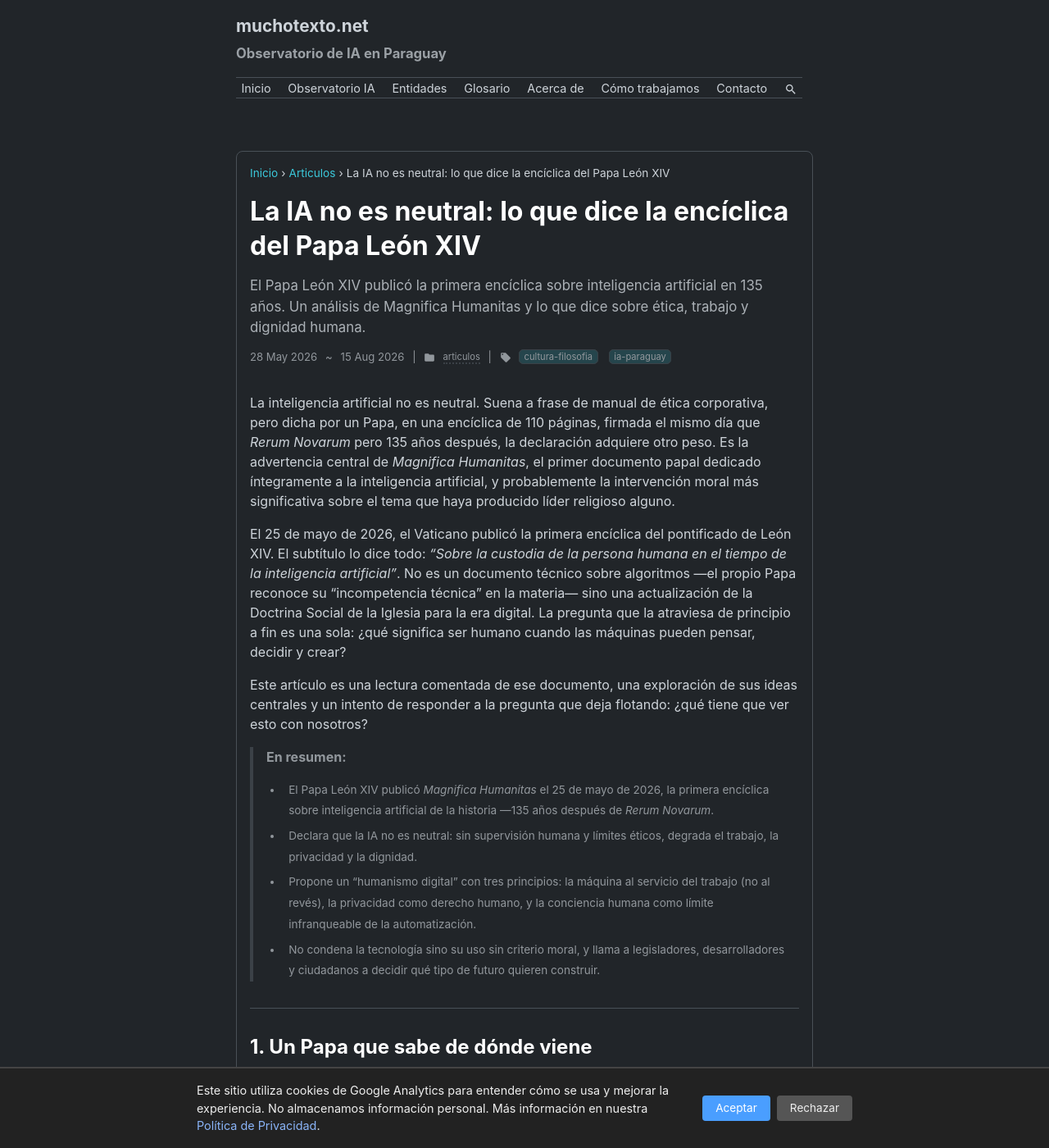
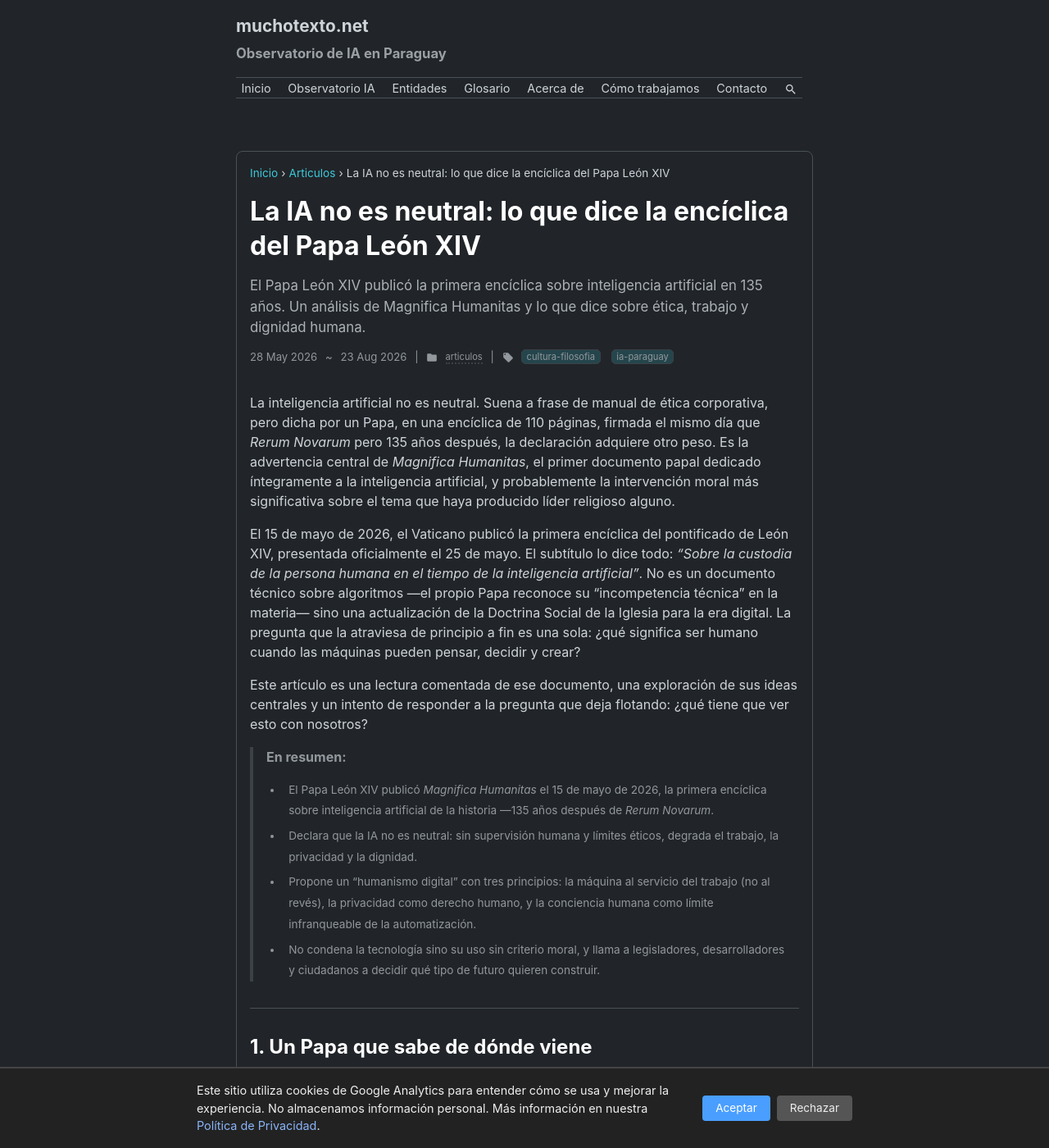
Before and after one commit to miravosqueinteresante/muchotexto.net, a Jekyll site: the page built from _posts/2026-05-28-magnifica-humanitas-enciclica-ia.md, in a window 1280 px wide and 1400 px high. Shown: the whole window at 82% size. Built offline with Jekyll 4.4.1, drawn with Linux system fonts in a browser that asks for light colours.

Commit message:
Audit #30 Magnifica Humanitas: fix fecha enciclica 25→15 mayo (firma) vs 25 mayo (presentacion)

```diff
--- a/_posts/2026-05-28-magnifica-humanitas-enciclica-ia.md
+++ b/_posts/2026-05-28-magnifica-humanitas-enciclica-ia.md
@@ -2,7 +2,7 @@
 layout: post
 title: "La IA no es neutral: lo que dice la encíclica del Papa León XIV"
 date: 2026-05-28
-last_modified_at: 2026-08-15
+last_modified_at: 2026-08-23
 categories: articulos
 tags: cultura-filosofia ia-paraguay
 description: "El Papa León XIV publicó la primera encíclica sobre inteligencia artificial en 135 años. Un análisis de Magnifica Humanitas y lo que dice sobre ética, trabajo y dignidad humana."
@@ -10,12 +10,12 @@ description: "El Papa León XIV publicó la primera encíclica sobre inteligenci
 
 La inteligencia artificial no es neutral. Suena a frase de manual de ética corporativa, pero dicha por un Papa, en una encíclica de 110 páginas, firmada el mismo día que *Rerum Novarum* pero 135 años después, la declaración adquiere otro peso. Es la advertencia central de *Magnifica Humanitas*, el primer documento papal dedicado íntegramente a la inteligencia artificial, y probablemente la intervención moral más significativa sobre el tema que haya producido líder religioso alguno.
 
-El 25 de mayo de 2026, el Vaticano publicó la primera encíclica del pontificado de León XIV. El subtítulo lo dice todo: *"Sobre la custodia de la persona humana en el tiempo de la inteligencia artificial"*. No es un documento técnico sobre algoritmos —el propio Papa reconoce su "incompetencia técnica" en la materia— sino una actualización de la Doctrina Social de la Iglesia para la era digital. La pregunta que la atraviesa de principio a fin es una sola: ¿qué significa ser humano cuando las máquinas pueden pensar, decidir y crear?
+El 15 de mayo de 2026, el Vaticano publicó la primera encíclica del pontificado de León XIV, presentada oficialmente el 25 de mayo. El subtítulo lo dice todo: *"Sobre la custodia de la persona humana en el tiempo de la inteligencia artificial"*. No es un documento técnico sobre algoritmos —el propio Papa reconoce su "incompetencia técnica" en la materia— sino una actualización de la Doctrina Social de la Iglesia para la era digital. La pregunta que la atraviesa de principio a fin es una sola: ¿qué significa ser humano cuando las máquinas pueden pensar, decidir y crear?
 
 Este artículo es una lectura comentada de ese documento, una exploración de sus ideas centrales y un intento de responder a la pregunta que deja flotando: ¿qué tiene que ver esto con nosotros?
 
 > **En resumen:**
-> - El Papa León XIV publicó *Magnifica Humanitas* el 25 de mayo de 2026, la primera encíclica sobre inteligencia artificial de la historia —135 años después de *Rerum Novarum*.
+> - El Papa León XIV publicó *Magnifica Humanitas* el 15 de mayo de 2026, la primera encíclica sobre inteligencia artificial de la historia —135 años después de *Rerum Novarum*.
 > - Declara que la IA no es neutral: sin supervisión humana y límites éticos, degrada el trabajo, la privacidad y la dignidad.
 > - Propone un "humanismo digital" con tres principios: la máquina al servicio del trabajo (no al revés), la privacidad como derecho humano, y la conciencia humana como límite infranqueable de la automatización.
 > - No condena la tecnología sino su uso sin criterio moral, y llama a legisladores, desarrolladores y ciudadanos a decidir qué tipo de futuro quieren construir.
@@ -197,7 +197,7 @@ La encíclica se titula *Magnifica Humanitas* —"Magnífica Humanidad". No es u
       "name": "Que dice la enciclica Magnifica Humanitas sobre la IA?",
       "acceptedAnswer": {
         "@type": "Answer",
-        "text": "Publicada el 25 de mayo de 2026 por el Papa Leon XIV, de 110 paginas, es la primera enciclica dedicada a la IA en 135 anos. Sostiene que la IA no es moralmente neutra: toma el rostro de quien la concibe, la financia, la regula, la utiliza."
+        "text": "Publicada el 15 de mayo de 2026 por el Papa Leon XIV, de 110 paginas, es la primera enciclica dedicada a la IA en 135 anos. Sostiene que la IA no es moralmente neutra: toma el rostro de quien la concibe, la financia, la regula, la utiliza."
       }
     },
     {
```
